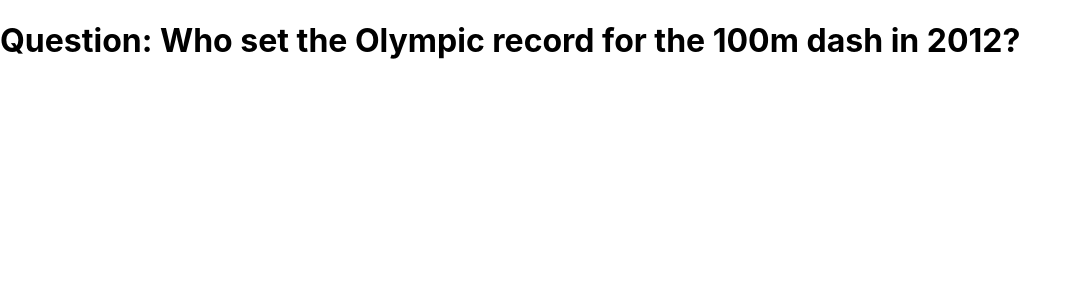
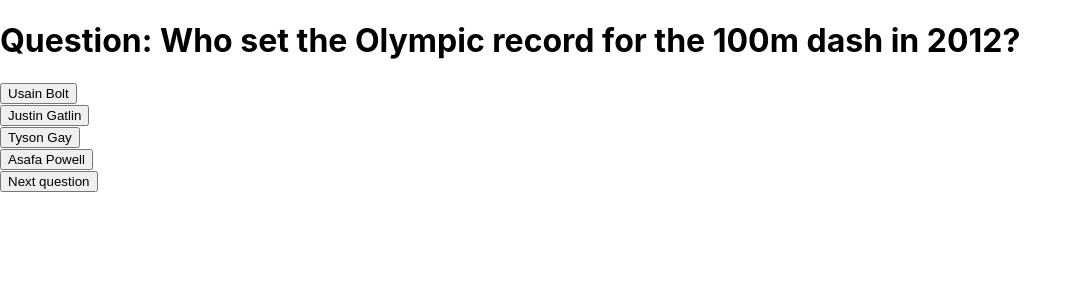
Before and after one commit to Technigo/project-redux-quiz-old, a React (Create React App) app: page /quiz in a window 1280 px wide. Shown: the top 300 px of the page, without its empty margins (0-1082 px from the left). Built offline with nearby package versions, Linux system fonts and the light colour scheme.

Commit message:
Options buttons done

```diff
--- /dev/null
+++ b/src/components/Buttons.js
@@ -0,0 +1,38 @@
+import React from 'react'
+import { useDispatch } from 'react-redux'
+import { quiz } from 'reducers/quiz'
+
+
+export const NextButton = () => {
+  const dispatch = useDispatch()
+
+    // code given in notion
+    const onClickNext = () => {
+      dispatch(quiz.actions.goToNextQuestion())
+    }
+    return (
+    <button
+      type="button"
+      onClick={onClickNext}>
+        Next question
+    </button>
+  )
+};
+
+
+export const SubmitButton = () => {
+  const dispatch = useDispatch()
+
+  // code given in notion
+  const onClickSubmit = () => {
+    dispatch(quiz.actions.goToNextQuestion())
+  }
+
+  return (
+    <button
+      type="button"
+      onClick={onClickSubmit}>
+      Submit
+    </button>
+  )
+}
--- a/src/components/CurrentQuestion.js
+++ b/src/components/CurrentQuestion.js
@@ -1,8 +1,15 @@
-import React from 'react'
-import { useSelector } from 'react-redux'
+import React, { useState } from 'react'
+import { useSelector, useDispatch } from 'react-redux'
+import { quiz } from 'reducers/quiz'
+import { Option } from './Option'
+import { NextButton } from './Buttons'
 
 export const CurrentQuestion = () => {
+  const dispatch = useDispatch()
+
   const question = useSelector((state) => state.quiz.questions[state.quiz.currentQuestionIndex])
+
+  // const [isCorrectAnswer, setIsCorrectAnswer] = useState(null)
 
   if (!question) {
     return <h1>Oh no! I could not find the current question!</h1>
@@ -11,6 +18,10 @@ export const CurrentQuestion = () => {
   return (
     <div>
       <h1>Question: {question.questionText}</h1>
+      {question.options.map((option, answerIndex) => (
+        <Option key={answerIndex} option={option} answerIndex={answerIndex} />
+      ))}
+      <NextButton />
     </div>
   )
 }
--- /dev/null
+++ b/src/components/Option.js
@@ -0,0 +1,30 @@
+import React, { useState } from 'react'
+import { useSelector, useDispatch } from 'react-redux'
+import { quiz } from 'reducers/quiz'
+
+export const Option = ({ option, answerIndex }) => {
+  const dispatch = useDispatch()
+
+  const question = useSelector((state) => state.quiz.questions[state.quiz.currentQuestionIndex])
+  const questionId = question.id
+  const correctAnswer = question.correctAnswerIndex
+
+  const [isCorrectAnswer, setIsCorrectAnswer] = useState(null)
+
+  const onAnswerSubmit = () => {
+    dispatch(quiz.actions.submitAnswer({ questionId, answerIndex }))
+    if (answerIndex === correctAnswer) {
+      setIsCorrectAnswer(true)
+    } else {
+      setIsCorrectAnswer(false)
+    }
+    console.log(isCorrectAnswer)
+  }
+
+  return (
+    <div>
+      <button onClick={onAnswerSubmit} key={answerIndex}>{option}</button>
+
+    </div>
+  )
+}
```
Also changed, not shown: src/components/Summary.js (added, +7 -0 lines).
